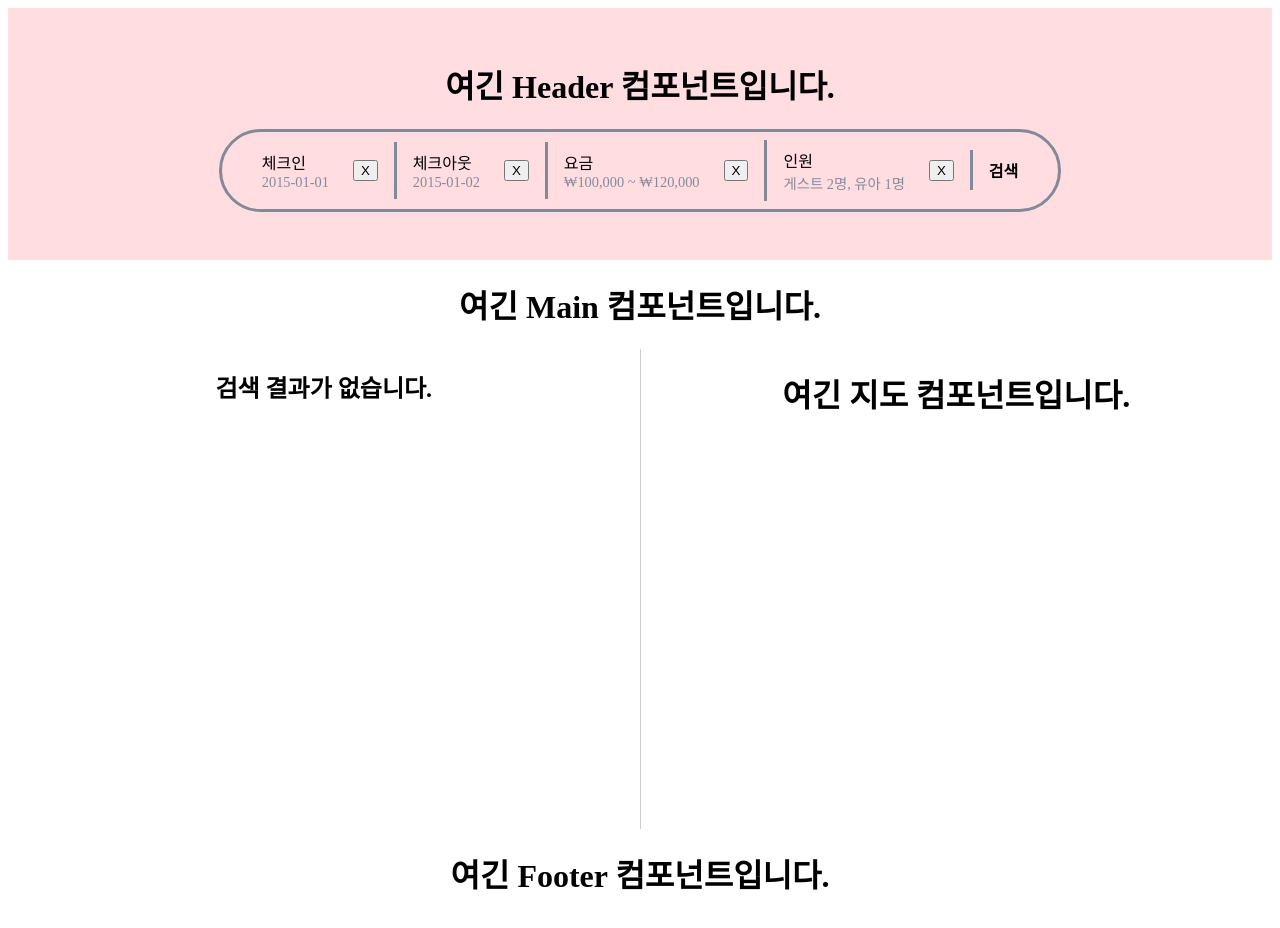
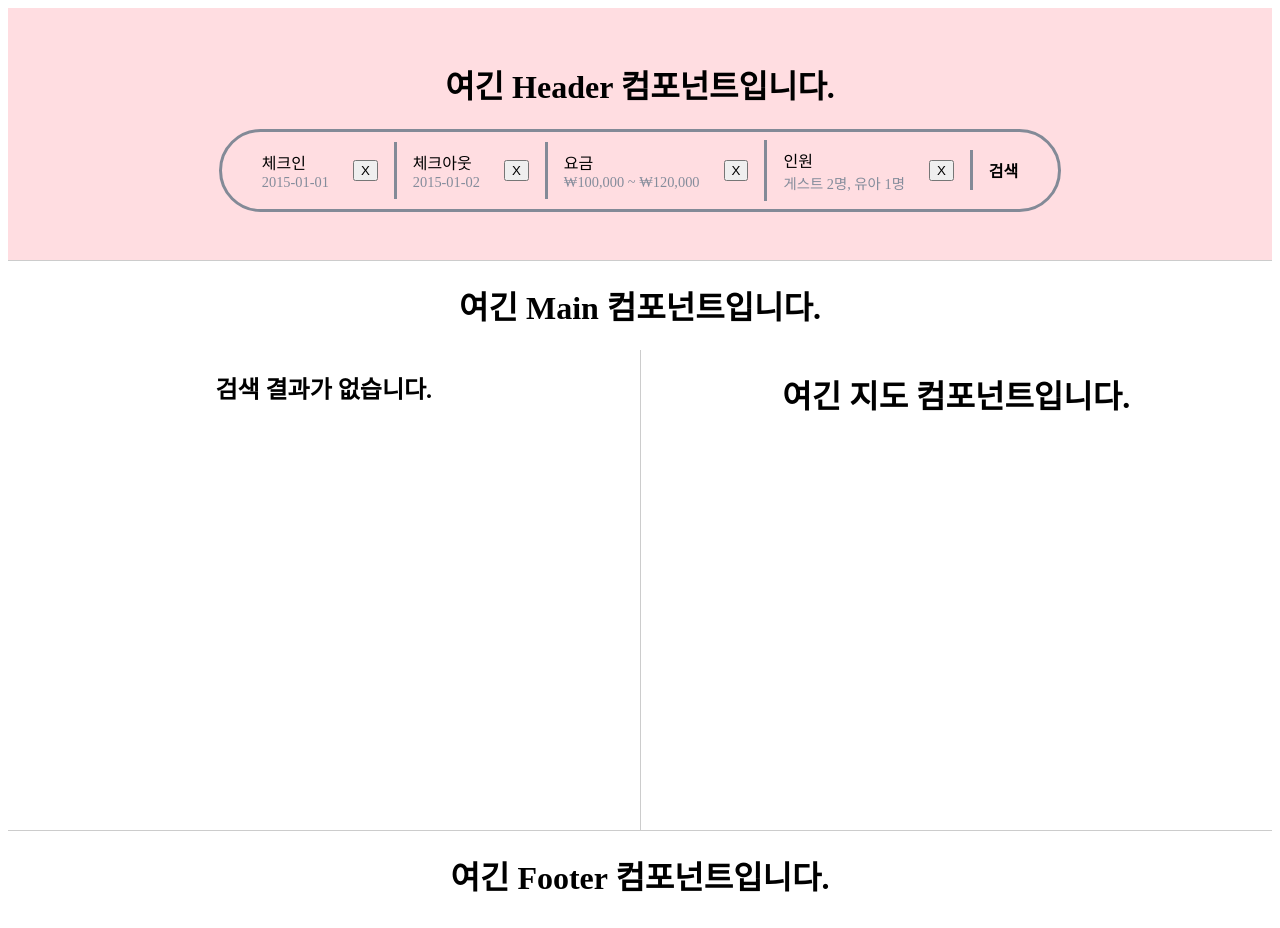
Before and after one commit to shininghyunho/bangbang, a React (Vite) app in the folder frontend/: page / in a window 1280 px wide. Built offline with nearby package versions, Linux system fonts and the light colour scheme; the HTML template or start-up script is replaced by a standard one.

Commit message:
design : header, main, footer 경계선 추가.

```diff
--- a/frontend/src/app/App.tsx
+++ b/frontend/src/app/App.tsx
@@ -3,14 +3,20 @@ import { Header } from "./Header"
 import { Main } from "./Main"
 import { SearchProvider } from "../searchBar/SearchContext"
 
+const borderStyle = { borderBottom: '1px solid #ccc', };
+
 function App() {
   return(
     <div style={{ display: 'flex', flexDirection: 'column', minHeight: '100vh' }}>
       <SearchProvider>
-        <Header/>
-        <Main/>
+        <div style={borderStyle}>
+          <Header/>
+        </div>
+        <div style={{ ...borderStyle, flex: 1 }}>
+          <Main/>
+        </div>
       </SearchProvider>
-      <Footer/>
+      <Footer />
     </div>
   )
 }
```
